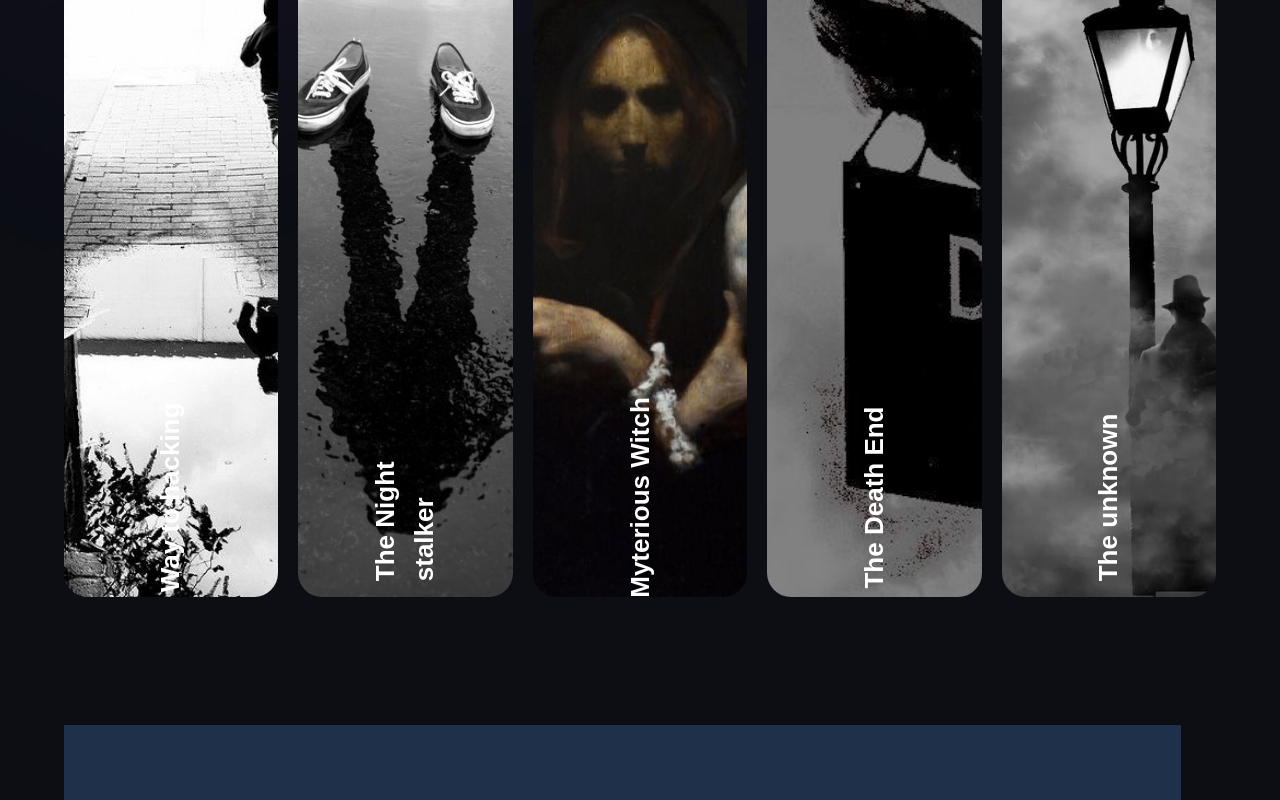
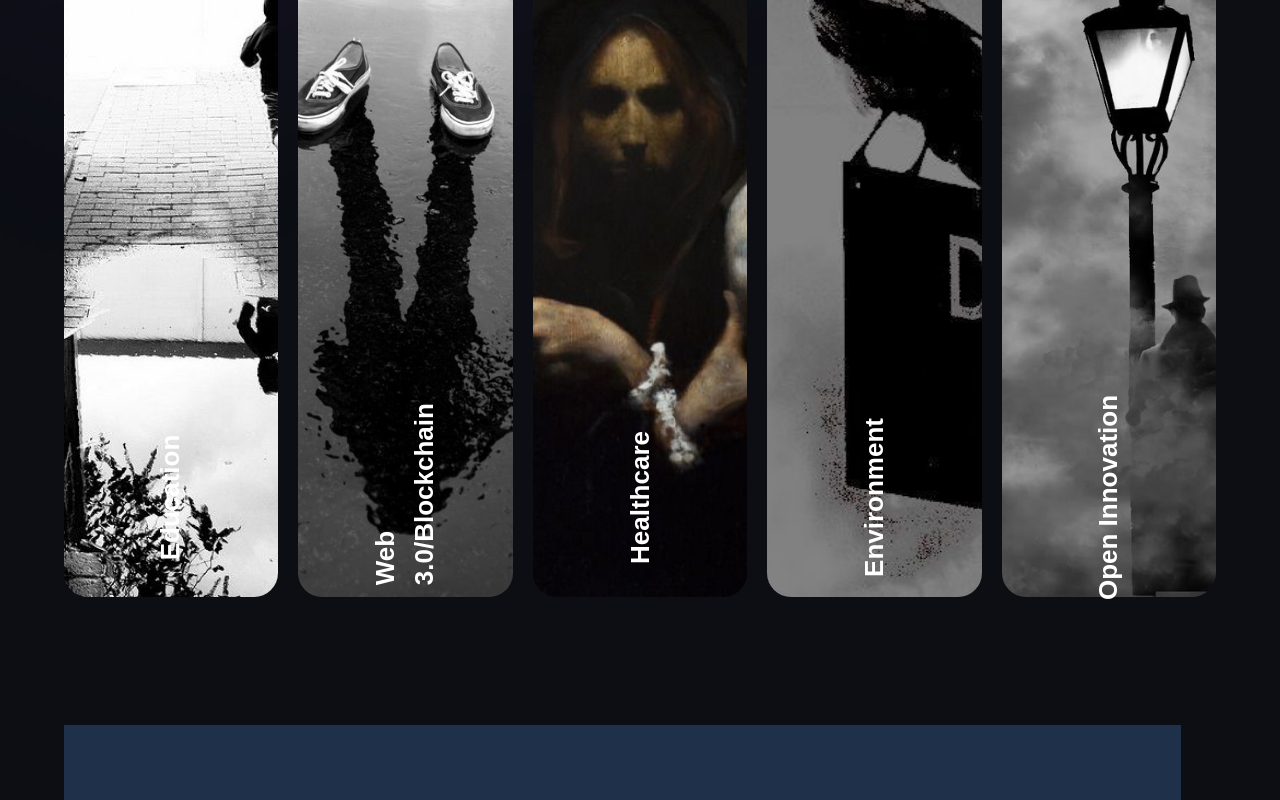
Before and after one commit to goelraghav002/hackstreet24, a Next.js app: page / in a window 1280 px wide. Shown: the part 2072-2872 px from the top of the page. Built offline with nearby package versions, Linux system fonts and the light colour scheme; a web font is replaced by a local one.

Commit message:
techstack button fixed

```diff
--- a/components/ExploreCard.jsx
+++ b/components/ExploreCard.jsx
@@ -1,13 +1,18 @@
 'use client';
 
 import { motion } from 'framer-motion';
+
 import styles from '../styles';
 import { fadeIn } from '../utils/motion';
 
-function ExploreCard({ id, imgUrl, title, index, active }) {
+function ExploreCard({ id, imgUrl, title, index, active, handleClick }) {
   return (
-    <motion.div variants={fadeIn('right', 'spring', index * 0.5, 0.75)}
-      className={`relative ${active === id ? 'lg:flex-[3.5] flex-[10]' : 'lg:flex-[0.5] flex-[2]'} flex items-center justify-center min-w-[170px] h-[700px] transition-[flex] duration-[0.7s] ease-out-flex cursor-pointer`}
+    <motion.div
+      variants={fadeIn('right', 'spring', index * 0.5, 0.75)}
+      className={`relative ${
+        active === id ? 'lg:flex-[3.5] flex-[10]' : 'lg:flex[0.5] flex-[2]'
+      } flex items-center justify-center min-w-[170px] h-[700px] transition-[flex] duration-[0.7s] ease-out-flex cursor-pointer`}
+      onClick={() => handleClick(id)}
     >
       <img
         src={imgUrl}
@@ -15,7 +20,7 @@ function ExploreCard({ id, imgUrl, title, index, active }) {
         className="absolute w-full h-full object-cover rounded-[24px]"
       />
       {active !== id ? (
-        <h3 className="mx-1 font-semibold sm:text-[26px] text-[18px] text-white absolute z-0 lg:bottom-20 lg:rotate-[-90deg] lg:origin-[0,0]">
+        <h3 className="font-semibold sm:text-[26px] text-[18px] text-white absolute z-0 lg:bottom-20 lg:rotate-[-90deg] lg:origin-[0,0]">
           {title}
         </h3>
       ) : (
@@ -30,7 +35,7 @@ function ExploreCard({ id, imgUrl, title, index, active }) {
             />
           </div>
           <p className="font-normal text-[16px] leading-[20px] text-white uppercase">
-            Enter the Incognito Realm
+            Enter the Metaverse
           </p>
           <h2 className="mt-[24px] font-semibold sm:text-[32px] text-[24px] text-white">
             {title}
--- a/constants/index.js
+++ b/constants/index.js
@@ -2,32 +2,35 @@ export const exploreWorlds = [
   {
     id: 'Murder-1',
     imgUrl: '/murder1.png',
-    title: 'Way to hacking',
+    title: 'Education',
   },
   {
     id: 'Murder-2',
     imgUrl: '/murder2.png',
-    title: 'The Night stalker',
+    title: 'Web 3.0/Blockchain',
   },
   {
     id: 'murder-3',
     imgUrl: '/murder3.png',
-    title: 'Myterious Witch',
+    title: 'Healthcare',
   },
   {
     id: 'murder-4',
     imgUrl: '/murder4.png',
-    title: 'The Death End',
+    title: 'Environment',
   },
   {
     id: 'Murder-5',
     imgUrl: '/murder5.png',
-    title: 'The unknown',
+    title: 'Open Innovation',
   },
 ];
 
-
-
+export const startingFeatures = [
+  'Find a world that suits you and you want to enter',
+  'Enter the world by reading basmalah to be safe',
+  'No need to beat around the bush, just stay on the gas and have fun',
+];
 export const newFeatures = [
   {
     imgUrl: '/vrpano.svg',
```
